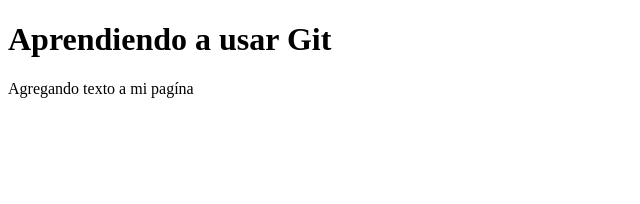
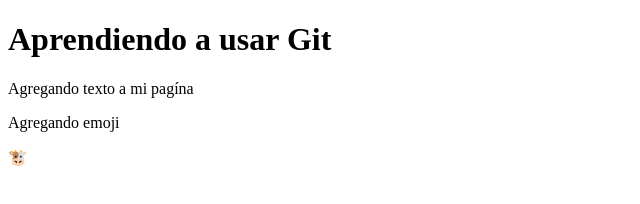
Before and after one commit to LeoMendoza26/Repositorio4.0, a plain HTML site: page index.html in a window 1280 px wide. Shown: the whole page, without its empty margins (0-640 px from the left). Drawn offline with Linux system fonts and the light colour scheme.

Commit message:
Tercer commit

```diff
--- a/index.html
+++ b/index.html
@@ -8,5 +8,7 @@
 <body>
     <h1>Aprendiendo a usar Git</h1>
     <p>Agregando texto a mi pagína</p>
+    <p>Agregando emoji</p>
+    <p>🐮</p>
 </body>
 </html>
```
